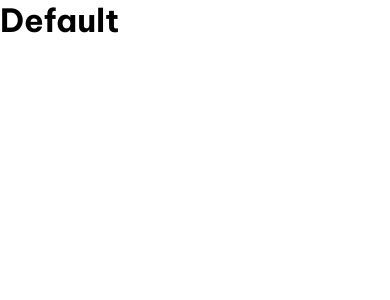
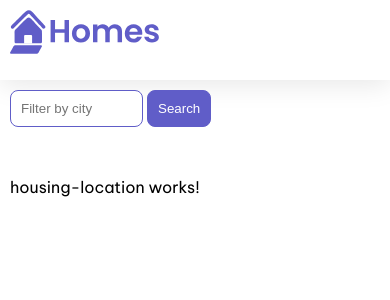
Before and after one commit to WasifJavaBS1357/first-app, an Angular app: page / in a window 390 px wide. Shown: the top 300 px of the page. Built offline with nearby package versions, Linux system fonts and the light colour scheme.

Commit message:
add components and interface

```diff
--- a/src/app/app.component.ts
+++ b/src/app/app.component.ts
@@ -1,12 +1,20 @@
 import { Component } from '@angular/core';
+import { HomeComponent } from './home/home.component'
 
 @Component({
   selector: 'app-root',
   standalone: true,
-  imports: [],
-  template: `<h1>Default</h1>`,
+  imports: [HomeComponent],
+  template: `<main>
+                <header class="brand-name">
+                  <img class="brand-logo" src="/assets/logo.svg" alt="logo" aria-hidden="true">
+                </header>
+                <section class="content">
+                  <app-home></app-home>
+                </section>
+            </main>`,
   styleUrls: ['./app.component.css'],
 })
 export class AppComponent {
-  title = 'default';
+  title = 'what if';
 }
--- /dev/null
+++ b/src/app/home/home.component.css
@@ -0,0 +1,40 @@
+.results {
+  display: grid;
+  column-gap: 14px;
+  row-gap: 14px;
+  grid-template-columns: repeat(auto-fill, minmax(400px, 400px));
+  margin-top: 50px;
+  justify-content: space-around;
+}
+
+input[type="text"] {
+  border: solid 1px var(--primary-color);
+  padding: 10px;
+  border-radius: 8px;
+  margin-right: 4px;
+  display: inline-block;
+  width: 30%;
+}
+
+button {
+  padding: 10px;
+  border: solid 1px var(--primary-color);
+  background: var(--primary-color);
+  color: white;
+  border-radius: 8px;
+}
+
+@media (min-width: 500px) and (max-width: 768px) {
+  .results {
+      grid-template-columns: repeat(2, 1fr);
+  }
+  input[type="text"] {
+      width: 70%;
+  }
+}
+
+@media (max-width: 499px) {
+  .results {
+      grid-template-columns: 1fr;
+  }
+}
--- /dev/null
+++ b/src/app/home/home.component.ts
@@ -0,0 +1,39 @@
+import { Component } from '@angular/core';
+import { CommonModule } from '@angular/common';
+import { HousingLocationComponent } from '../housing-location/housing-location.component';
+import { HousingLocation } from '../housinglocation';
+
+@Component({
+  selector: 'app-home',
+  standalone: true,
+  imports: [
+    CommonModule,
+    HousingLocationComponent
+  ],
+  template: `
+    <section>
+      <form>
+        <input type="text" placeholder="Filter by city">
+        <button class="primary" type="button">Search</button>
+      </form>
+    </section>
+    <section class="results">
+      <app-housing-location></app-housing-location>
+    </section>
+  `,
+  styleUrls: ['./home.component.css']
+})
+export class HomeComponent {
+  readonly baseUrl = 'https://angular.io/assets/images/tutorials/faa';
+
+  housingLocation: HousingLocation = {
+    id: 9999,
+    name: 'Test Home',
+    city: 'Test city',
+    state: 'ST',
+    photo: `${this.baseUrl}/example-house.jpg`,
+    availableUnits: 99,
+    wifi: true,
+    laundry: false,
+  };
+}
--- /dev/null
+++ b/src/app/housing-location/housing-location.component.css
@@ -0,0 +1,31 @@
+.listing {
+  background: var(--accent-color);
+  border-radius: 30px;
+  padding-bottom: 30px;
+}
+.listing-heading {
+  color: var(--primary-color);
+  padding: 10px 20px 0 20px;
+}
+.listing-photo {
+  height: 250px;
+  width: 100%;
+  object-fit: cover;
+  border-radius: 30px 30px 0 0;
+}
+.listing-location {
+  padding: 10px 20px 20px 20px;
+}
+.listing-location::before {
+  content: url("/assets/location-pin.svg") / "";
+}
+
+section.listing a {
+  padding-left: 20px;
+  text-decoration: none;
+  color: var(--primary-color);
+}
+section.listing a::after {
+  content: "\203A";
+  margin-left: 5px;
+}
--- /dev/null
+++ b/src/app/housing-location/housing-location.component.ts
@@ -0,0 +1,17 @@
+import { Component } from '@angular/core';
+import { CommonModule } from '@angular/common';
+
+@Component({
+  selector: 'app-housing-location',
+  standalone: true,
+  imports: [CommonModule],
+  template: `
+    <p>
+      housing-location works!
+    </p>
+  `,
+  styleUrls: ['./housing-location.component.css']
+})
+export class HousingLocationComponent {
+
+}
--- /dev/null
+++ b/src/app/housinglocation.ts
@@ -0,0 +1,10 @@
+export interface HousingLocation {
+  id: number;
+  name: string;
+  city: string;
+  state: string;
+  photo: string;
+  availableUnits: number;
+  wifi: boolean;
+  laundry: boolean;
+}
--- a/src/index.html
+++ b/src/index.html
@@ -2,7 +2,7 @@
 <html lang="en">
 <head>
   <meta charset="utf-8">
-  <title>Default</title>
+  <title>index</title>
   <base href="/">
   <meta name="viewport" content="width=device-width, initial-scale=1">
   <link rel="icon" type="image/x-icon" href="favicon.ico">
```
